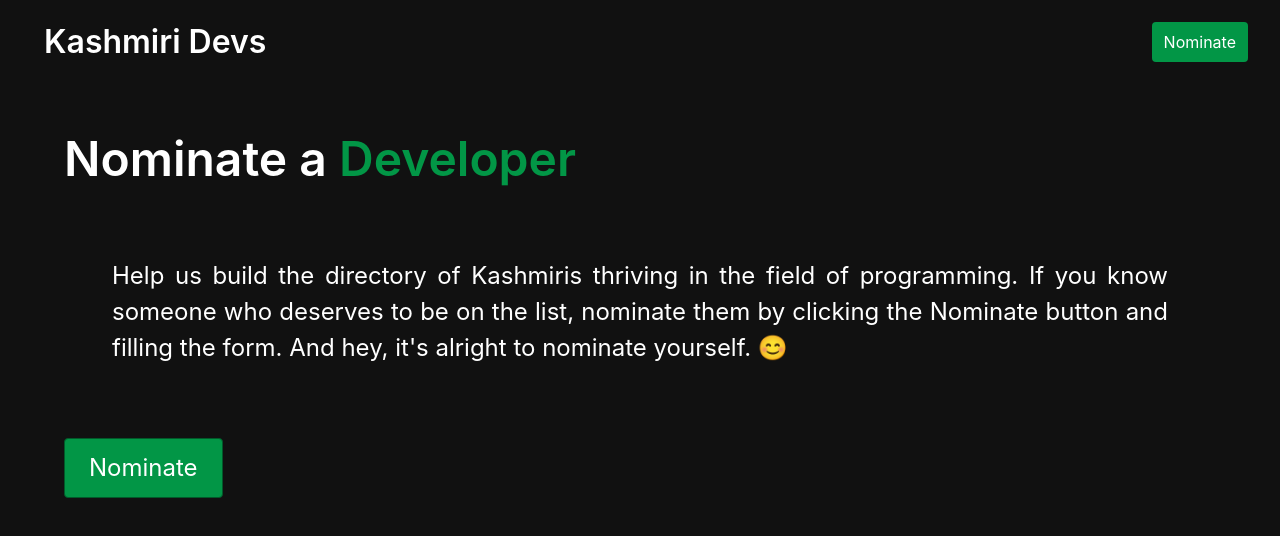
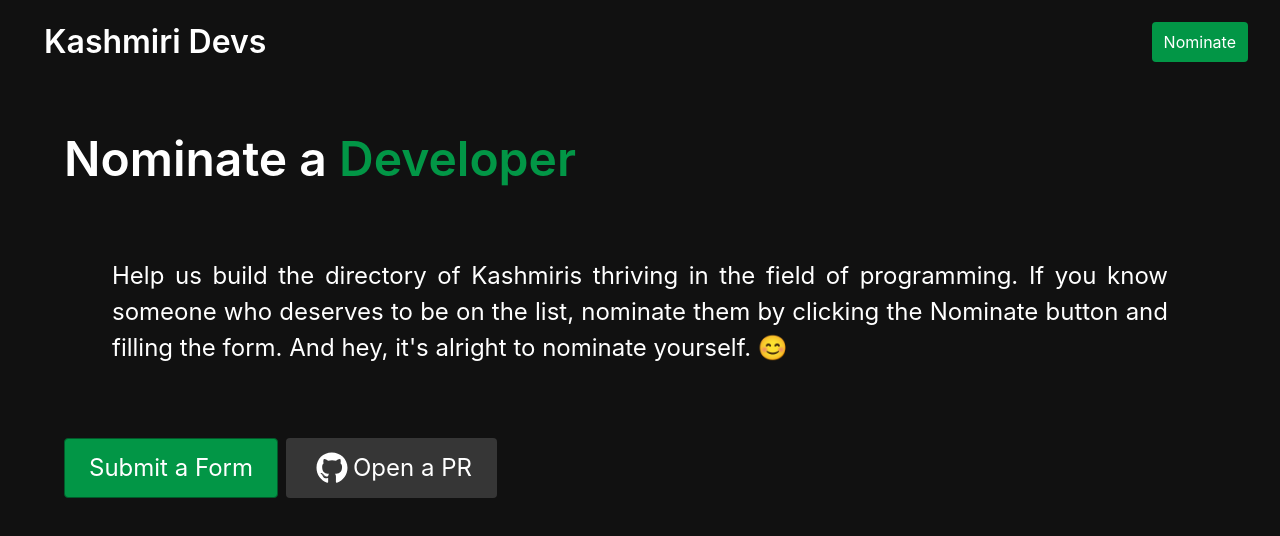
Before and after one commit to vikasbukhari/dev-kashmir-website, a Next.js app: page /nominate in a window 1280 px wide. Shown: the top 536 px of the page. Built offline with nearby package versions, Linux system fonts and the light colour scheme.

Commit message:
Added link to Github for PR

```diff
--- a/components/card.js
+++ b/components/card.js
@@ -31,7 +31,7 @@
         <div className={styles.links}>
           {data.links.map((link,idx) => {
             return (
-              <a key={idx.toString()} href={link.url}>
+              <a alt={link.name} key={idx.toString()} href={link.url}>
                 <FontAwesomeIcon icon={["fab", link.name]} size="2x" />
                 <FontAwesomeIcon icon={link.name} size="2x" />
 
--- a/layouts/developer.js
+++ b/layouts/developer.js
@@ -33,8 +33,9 @@
               <div className={styles.links}>
                 {frontMatter.links.map((link, idx) => {
                   return (
-                    <a key={idx.toString()} href={link.url}>
+                    <a alt={link.name} key={idx.toString()} href={link.url}>
                       <FontAwesomeIcon icon={["fab", link.name]} size="2x" />
+                      <FontAwesomeIcon icon={link.name} size="2x" />
                     </a>
                   );
                 })}
--- a/pages/_app.js
+++ b/pages/_app.js
@@ -5,6 +5,7 @@
 import { fab } from "@fortawesome/free-brands-svg-icons";
 import { fas } from "@fortawesome/free-solid-svg-icons";
 import "@fortawesome/fontawesome-svg-core/styles.css";
+
 function MyApp({ Component, pageProps }) {
   library.add(fab, fas);
   const title = "Kashmiri Devs"
--- a/pages/nominate.js
+++ b/pages/nominate.js
@@ -1,16 +1,17 @@
 import Navbar from "../components/navbar";
-import { NextSeo } from 'next-seo';
+import { NextSeo } from "next-seo";
+import { FontAwesomeIcon } from "@fortawesome/react-fontawesome";
 
 export default function Nominate() {
   return (
     <>
       <NextSeo
-      title="Nominate - Kashmiri Devs"
-      canonical="https://kashmiridevs.vercel.app/nominate"
-      openGraph={{
-        title: "Nominate - Kashmiri Devs",
-        url:   "https://kashmiridevs.vercel.app/nominate"
-      }}
+        title="Nominate - Kashmiri Devs"
+        canonical="https://kashmiridevs.vercel.app/nominate"
+        openGraph={{
+          title: "Nominate - Kashmiri Devs",
+          url: "https://kashmiridevs.vercel.app/nominate",
+        }}
       />
       <Navbar />
       <div className="section">
@@ -20,11 +21,26 @@
           </h1>
           <div className="section has-text-justified content">
             Help us build the directory of Kashmiris thriving in the field of
-            programming. If you know someone who deserves to be on the list, nominate
-            them by clicking the Nominate button and filling the form. And hey,
-            it's alright to nominate yourself. 😊
+            programming. If you know someone who deserves to be on the list,
+            nominate them by clicking the Nominate button and filling the form.
+            And hey, it's alright to nominate yourself. 😊
           </div>
-          <a href="https://forms.gle/a8eWcAMFWxyqDKG9A" target="_blank" className="button is-large">Nominate</a>
+          <div className="buttons">
+            <a
+              href="https://forms.gle/a8eWcAMFWxyqDKG9A"
+              target="_blank"
+              className="button is-large">
+              Submit a Form
+            </a>
+            <a
+              href="https://github.com/dev-kashmir/dev-kashmir-website"
+              target="_blank"
+              className="button is-large is-dark"
+            >
+              <FontAwesomeIcon className="fa-icon" icon={["fab", "github"]} size="lg" />
+              Open a PR
+            </a>
+          </div>
         </div>
       </div>
     </>
--- a/styles/globals.scss
+++ b/styles/globals.scss
@@ -77,3 +77,7 @@
   background-color: $app-primary-dark;
   border-color: $app-primary-dark;
 }
+
+.fa-icon {
+  margin: 5px;
+}
```
